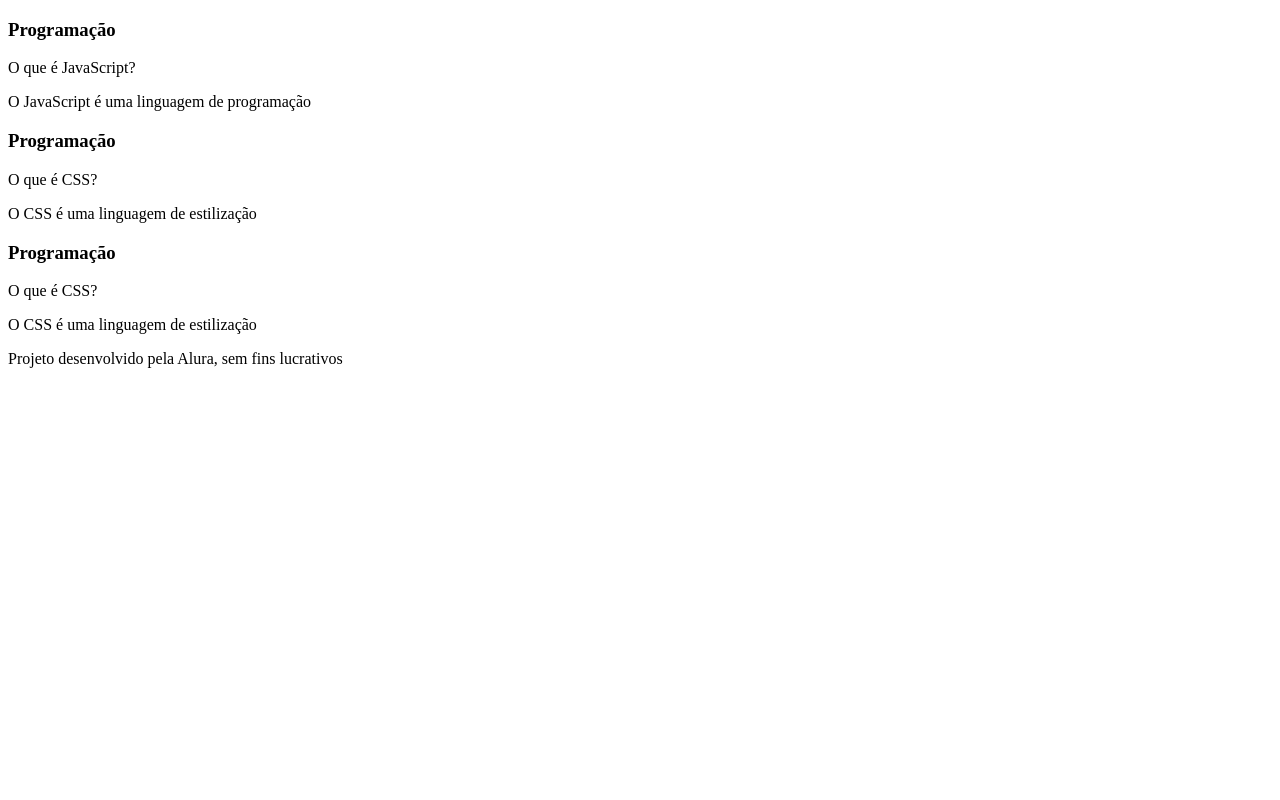
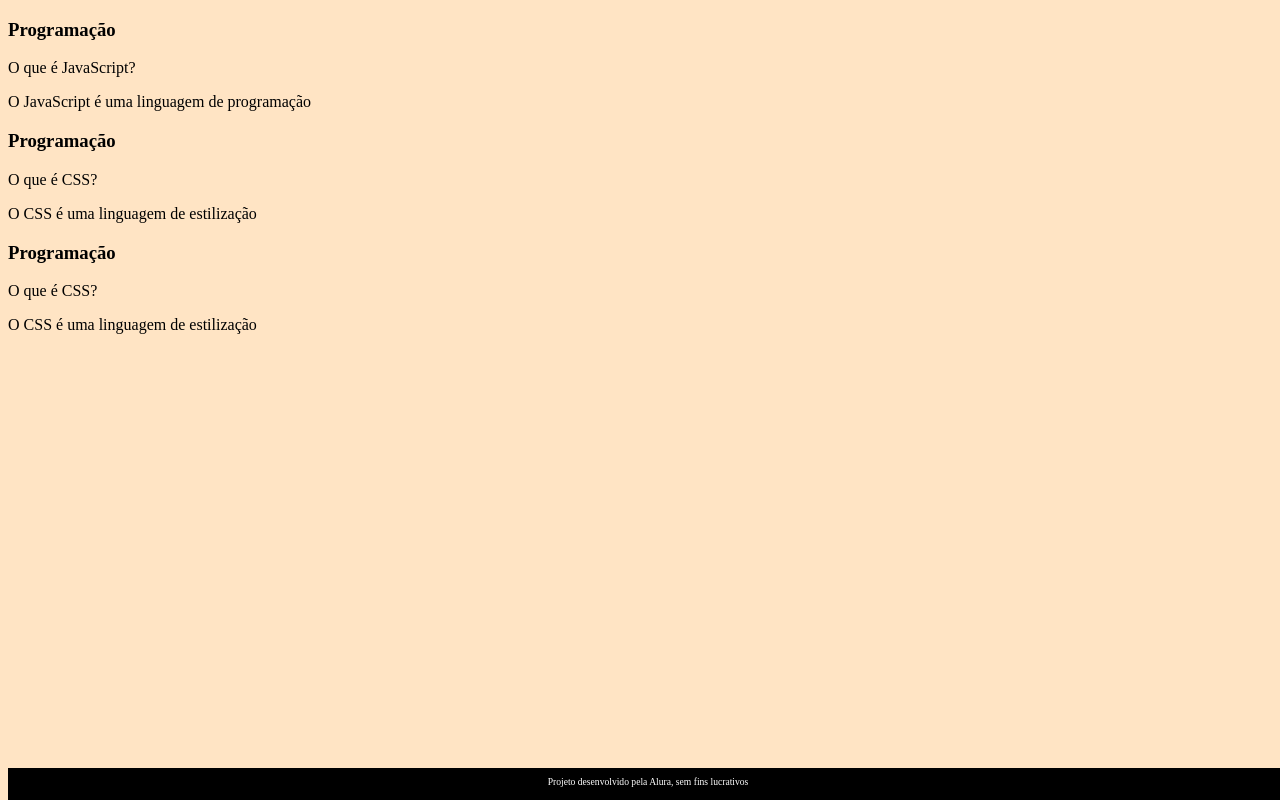
Before and after one commit to PEREIRADAVI/projeto, a plain HTML site: page index.html in a window 1280 px wide. Drawn offline with Linux system fonts and the light colour scheme; files that its build step writes are made by us from their sources.

Commit message:
Update index.html

```diff
--- a/index.html
+++ b/index.html
@@ -3,7 +3,7 @@
 <head>
     <meta charset="UTF-8">
     <meta name="viewport" content="width=device-width, initial-scale=1.0">
-    <link rel="stylesheet" href="assets/style.css davi">
+    <link rel="stylesheet" href="assets/style.css">
     <title>Flashcard</title>
 </head>
 <body>
@@ -46,6 +46,6 @@
     </main>
     <footer>
         <p>Projeto desenvolvido pela Alura, sem fins lucrativos</p>
-    </footer p>
+    </footer>
 </body>
 </html>
```
